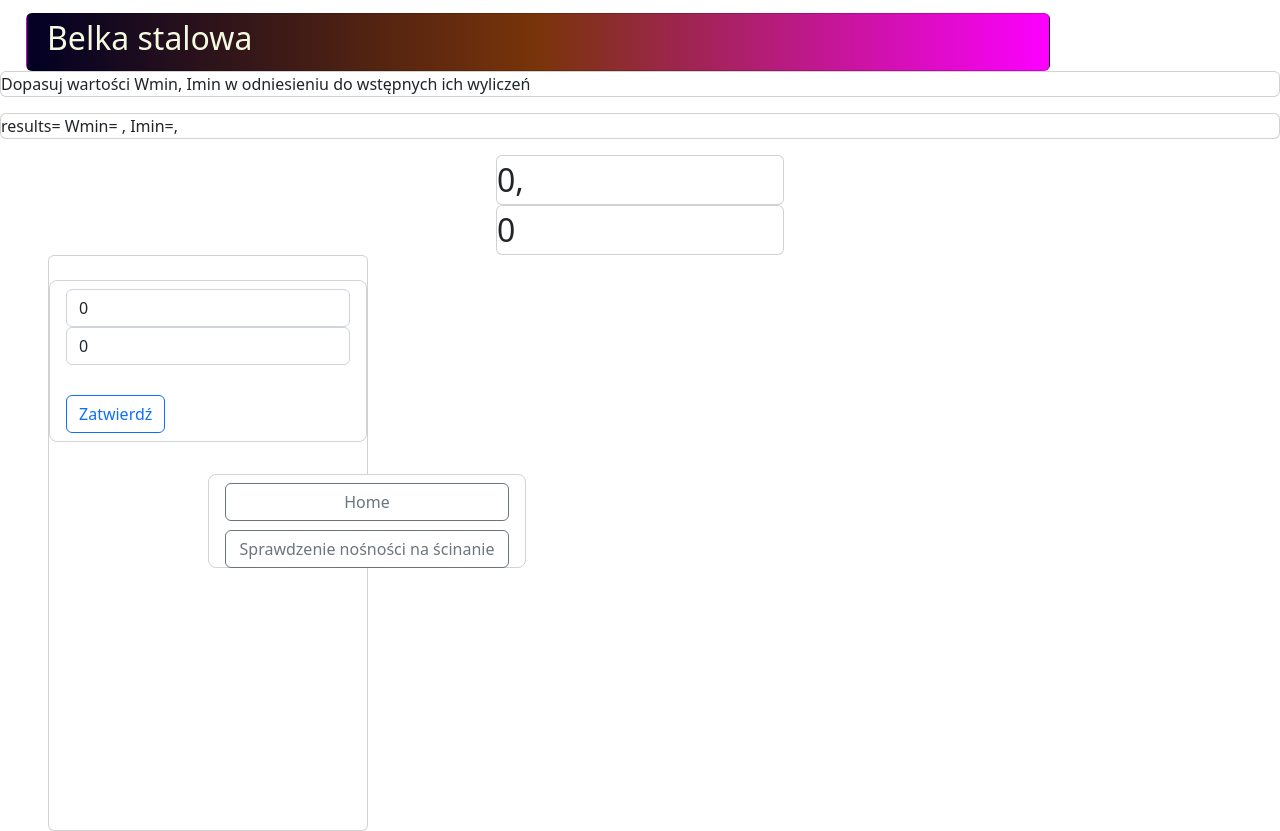
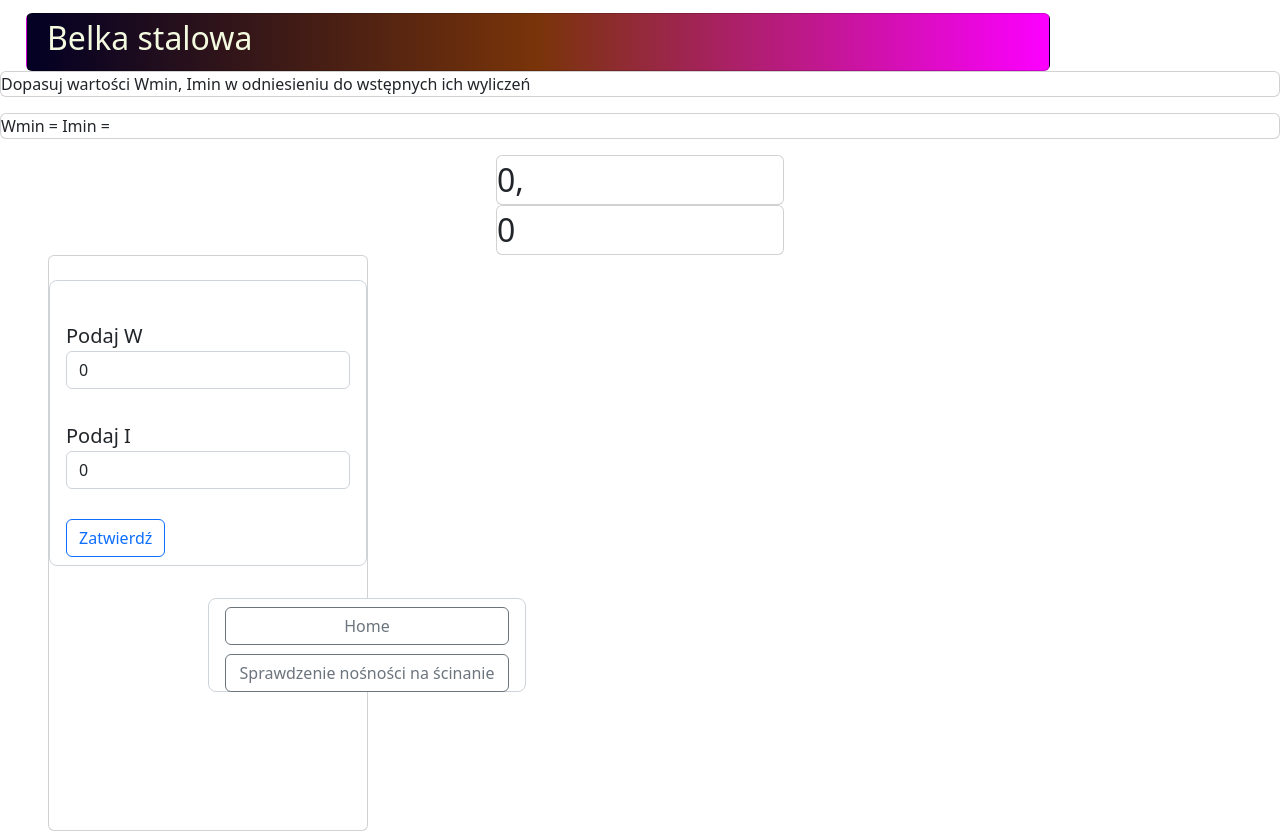
Before and after one commit to maciejmar/belka-stalowa, an Angular app: page /calculated_results in a window 1280 px wide. Built offline with nearby package versions, Linux system fonts and the light colour scheme; no server answers.

Commit message:
labels for wmin and imin

```diff
--- a/src/app/calculated-results/calculated-results.component.html
+++ b/src/app/calculated-results/calculated-results.component.html
@@ -1,6 +1,6 @@
 <p class="card">Dopasuj wartości Wmin, Imin w odniesieniu do wstępnych ich wyliczeń</p>
-<p class="card" >results= Wmin= {{this.results[6]}}, Imin=, {{this.results[7]}}</p>
-<!-- <p class="card">Wmin = {{wmin}} Imin ={{imin}} </p> -->
+<!--<p class="card" >results= Wmin= {{this.results[6]}}, Imin=, {{this.results[7]}}</p>-->
+ <p class="card">Wmin = {{wmin}} Imin ={{imin}} </p>
 <div class="card" style="font-size: 2rem; margin:auto; font-weight: 700px;width: 18rem;">
   {{touple.Wmin}},  <!-- {{calculated_results.Wmin}},{{calculated_results.Imin}}, -->
 </div>
@@ -10,7 +10,9 @@
 <div   class="card" style="width: 20rem;height:36rem;margin-left:3rem;">
   <br>
   <form class= "form-control form-control-lg" name="newToupleWminImin" method="post" >
+      <label name="WminNew">Podaj W</label>
       <input class= "form-control" type="number" [(ngModel)] = "touple.Wmin" name = "WminNew">
+      <label name="IminNew">Podaj I</label>
       <input class= "form-control" type="number" [(ngModel)]= "touple.Imin" name = "IminNew"><br>
       <button type="button" class="btn btn-outline-primary"
       (click) = onSubmitTouple()>Zatwierdź</button>
--- a/src/app/results/results.component.css
+++ b/src/app/results/results.component.css
@@ -1,6 +1,6 @@
 table {
     border-collapse: collapse; /* Ensures that the border is neat */
-    width: 100%;
+    width: 90%;
     margin:1%;/* Adjust as needed */
   }
 
```
